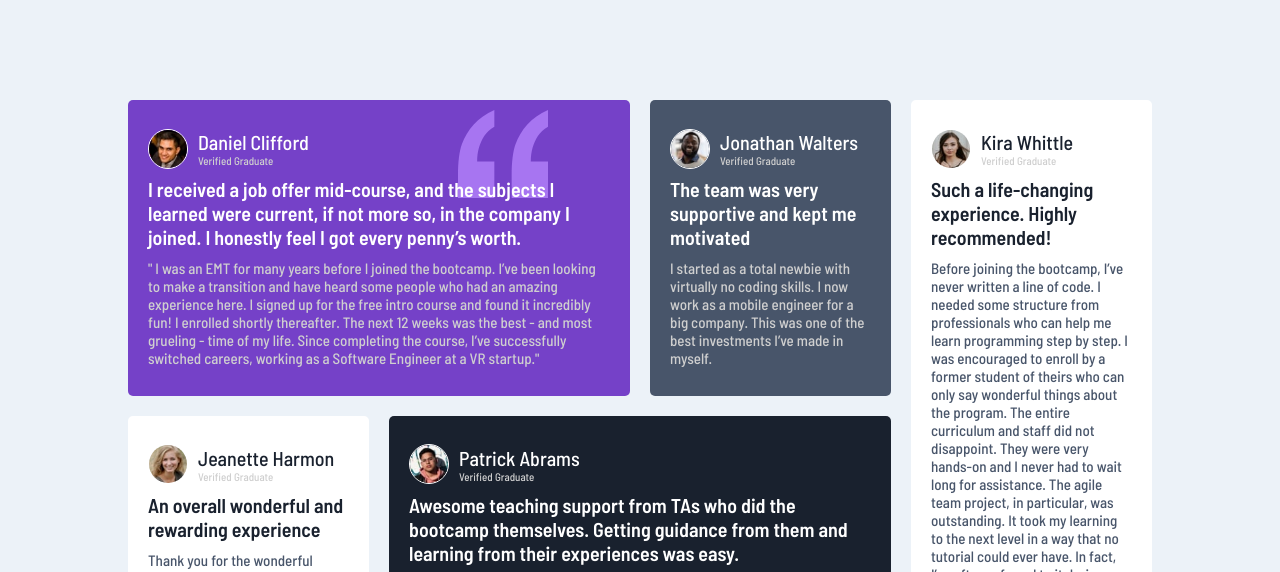
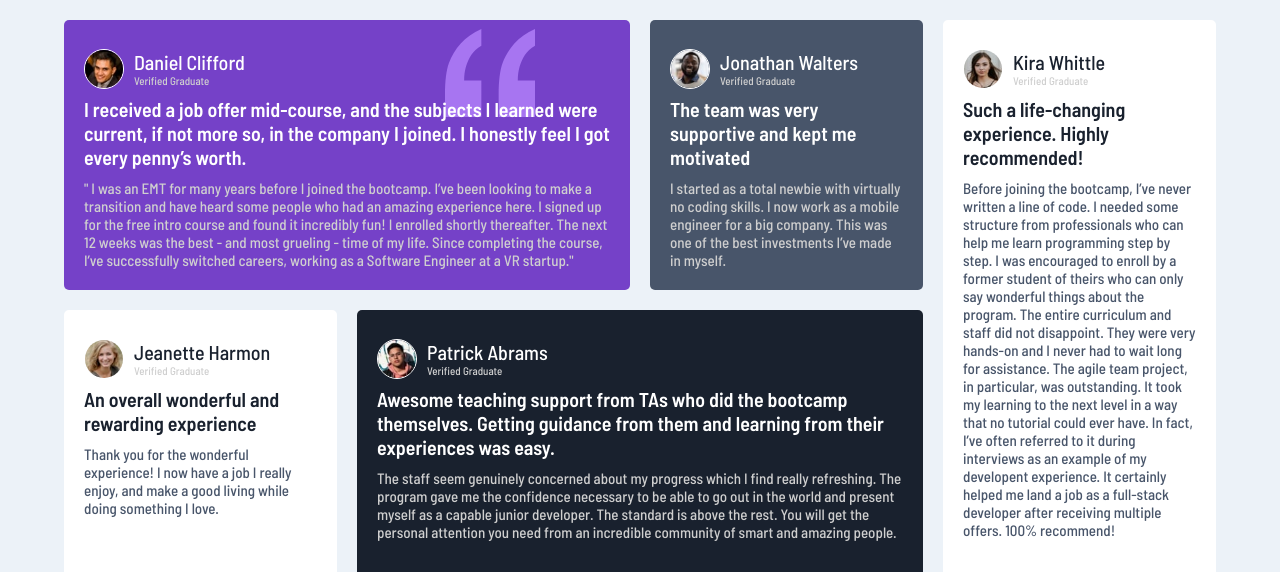
Before and after one commit to Mlowegene/testimonials-grid-section, a plain HTML site: page index.html in a window 1280 px wide. Shown: the top 572 px of the page. Drawn offline with Linux system fonts and the light colour scheme.

Commit message:
change some style on container

```diff
--- a/style.css
+++ b/style.css
@@ -29,8 +29,8 @@ body {
 }
 
 .container {
-    width: 80%;
-    margin-top: 10rem;
+    width: 90%;
+    margin-top: 2rem;
     min-height: 70vh;
     display: grid;
     grid-template-rows: 1fr 1fr;
```
